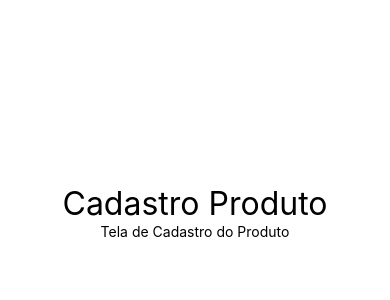
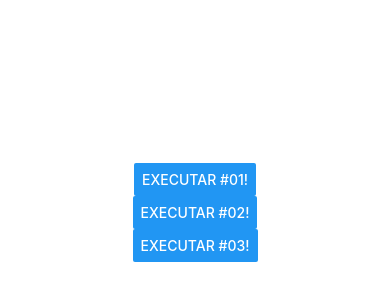
Before and after one commit to Pedro-imbriani-clear/exercicios, a React Native app: screen / in a window 390 px wide. Shown: the part 210-510 px from the top of the page. Built offline with nearby package versions, Linux system fonts and the light colour scheme.

Commit message:
Using Button

```diff
--- a/src/App.js
+++ b/src/App.js
@@ -1,7 +1,8 @@
 import React from 'react'
 import { View, StyleSheet } from 'react-native'
 
-import Titulo from './components/Titulo'
+import Botao from './components/Botao'
+// import Titulo from './components/Titulo'
 // import Aleatorio from './components/Aleatorio'
 // import MinMax from './components/MinMax'
 // import CompPadrao, { Comp1, Comp2 } from './components/Multi'
@@ -10,9 +11,10 @@
 
 export default () => (
     <View style={style.App}>
+        <Botao />
+        {/*
         <Titulo principal="Cadastro Produto"
             secundario="Tela de Cadastro do Produto" />
-        {/*
         <Aleatorio min={1} max={60} />
         <Aleatorio min={1} max={60} />
         <Aleatorio min={1} max={60} />
--- /dev/null
+++ b/src/components/Botao.js
@@ -0,0 +1,28 @@
+import React from "react"
+import { Button } from 'react-native'
+
+export default props => {
+
+    const executar = () => {
+        console.warn('Exec #01!!!')
+    }
+
+    return (
+        <>
+            <Button
+                title="Executar #01!"
+                onPress={executar}
+            />
+            <Button
+                title="Executar #02!"
+                onPress={function() {
+                        console.warn('Exec #02!!!')
+                }}
+            />
+            <Button
+                title="Executar #03!"
+                onPress={() => console.warn('Exec #03!!!')}
+            />
+        </>
+    )
+}
```
